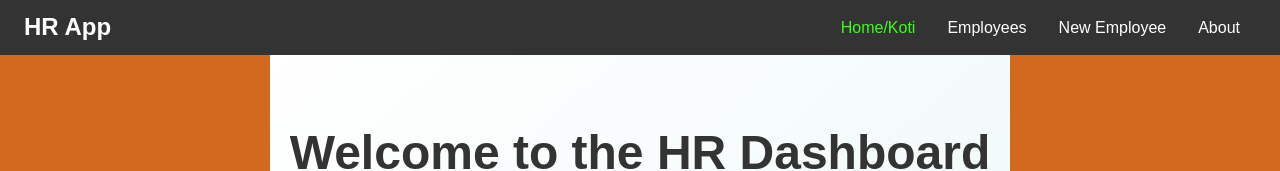
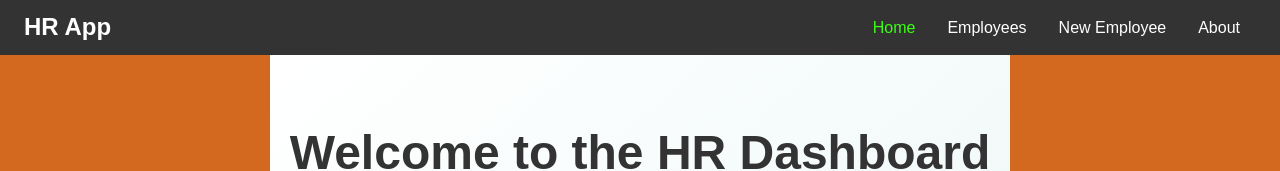
Before and after one commit to Jay-wilco/HRApp, a React (Vite) app: page / in a window 1280 px wide. Shown: the top 171 px of the page. Built offline with nearby package versions, Linux system fonts and the light colour scheme; no server answers.

Commit message:
changed Home/koti back to home in header

```diff
--- a/src/components/Header/Header.jsx
+++ b/src/components/Header/Header.jsx
@@ -12,7 +12,7 @@ const Header = ({ name }) => {
       <nav>
         <ul>
           <li>
-            <NavLink to="/">Home/Koti</NavLink>
+            <NavLink to="/">Home</NavLink>
           </li>
           <li>
             <NavLink to="/employees">Employees</NavLink>
```
